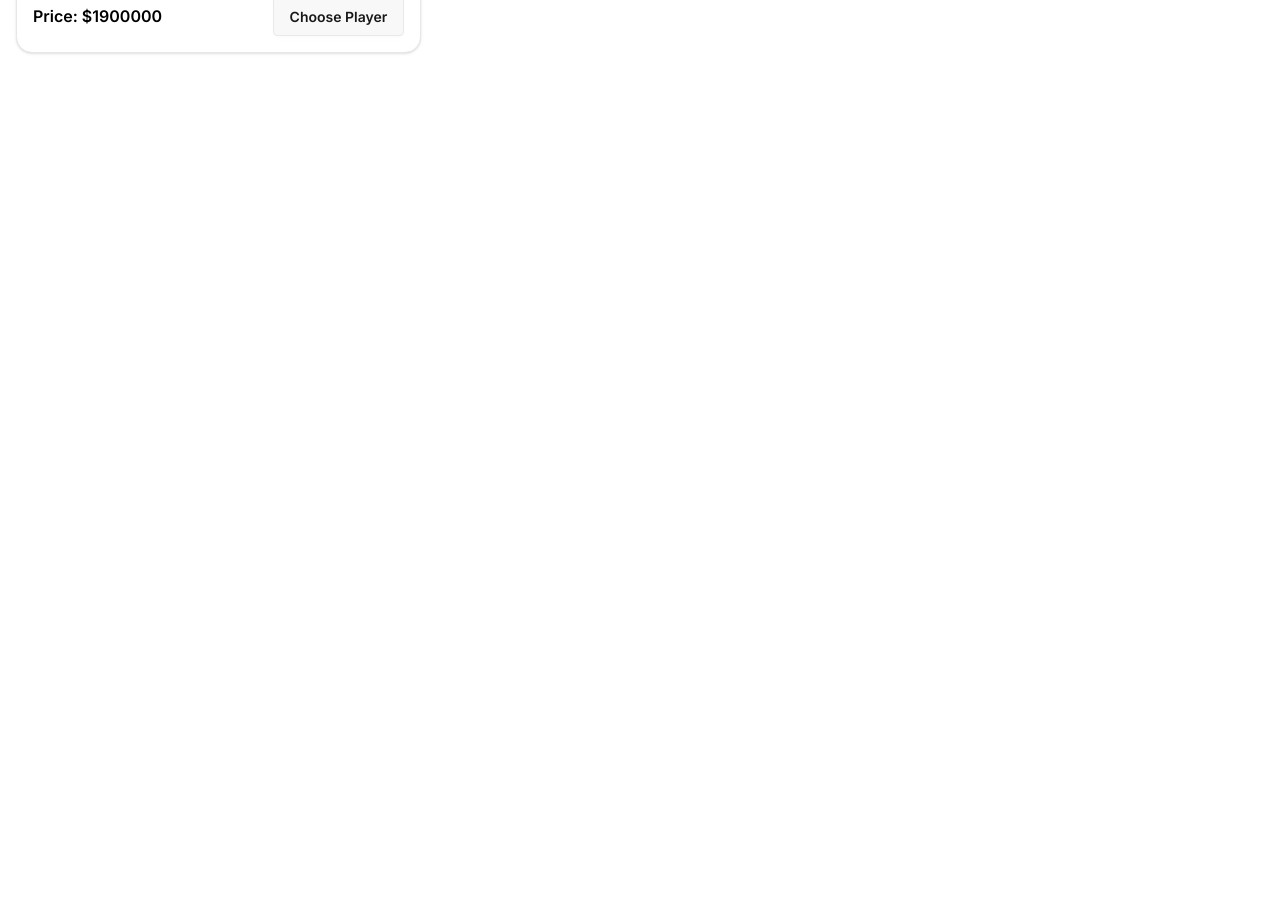
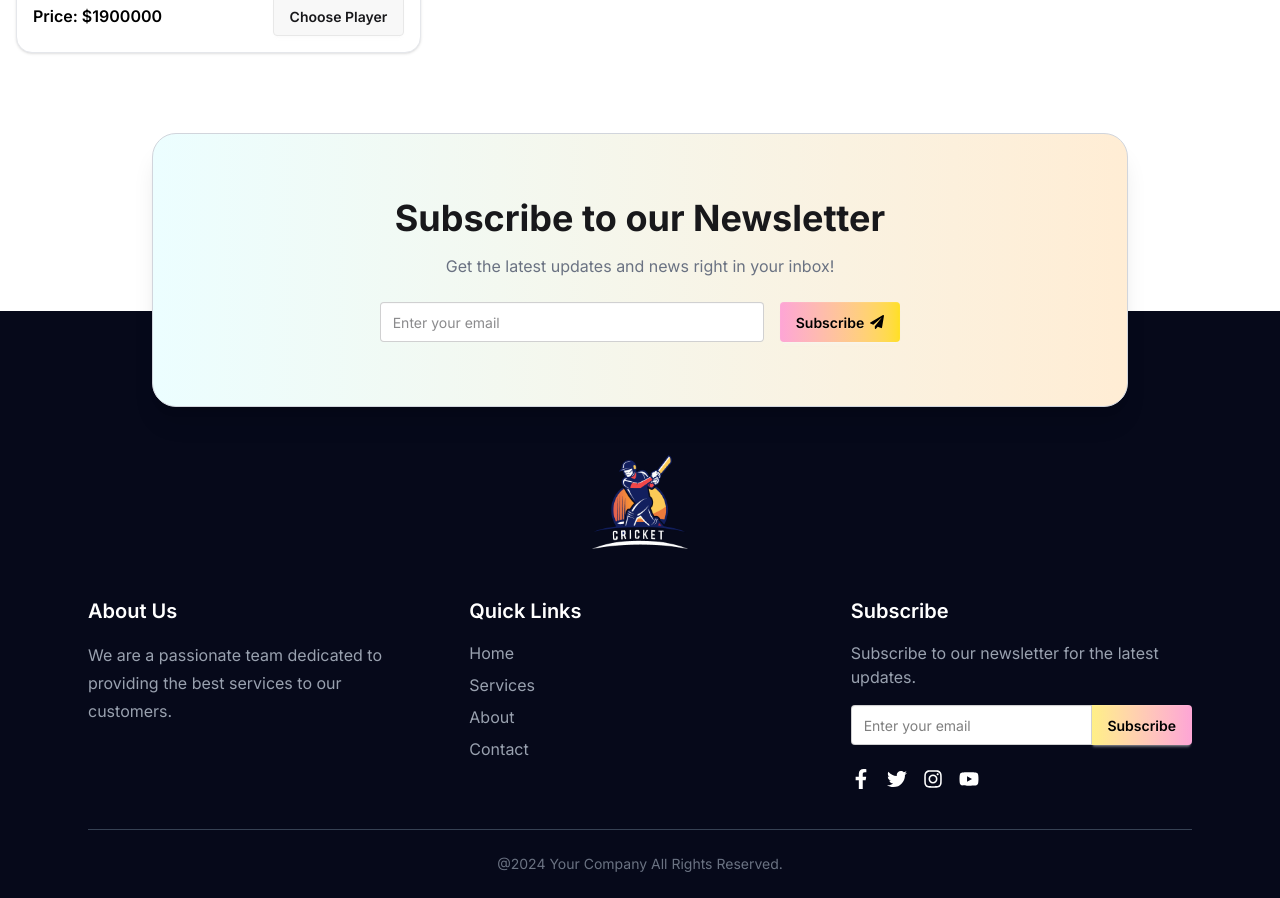
Before and after one commit to abdullah-alsaba/BPL, a React (Vite) app: page / in a window 1280 px wide. Shown: the part 2780-3678 px from the top of the page. Before the commit the page ends 2913 px from the top, so only its background shows below. Built offline with nearby package versions, Linux system fonts and the light colour scheme.

Commit message:
Footer Completed

```diff
--- a/index.html
+++ b/index.html
@@ -4,7 +4,7 @@
     <meta charset="UTF-8" />
     <link rel="icon" type="image/svg+xml" href="/favicon.svg" />
     <meta name="viewport" content="width=device-width, initial-scale=1.0" />
-    <title>bpl</title>
+    <title>BPL</title>
   </head>
   <body>
     <div id="root"></div>
--- a/src/App.jsx
+++ b/src/App.jsx
@@ -5,6 +5,8 @@ import './index.css'
 import Players from "./components/Players/Players"
 import Loading from "./components/Loading/Loading"
 import { ToastContainer } from "react-toastify"
+import Footer from "./components/Footer/Footer"
+import Newsletter from "./components/NewsLetter/Newsletter"
 
 
 const fetchPlayer = async () => {
@@ -29,6 +31,12 @@ function App() {
           setCoin={setCoin}
         ></Players>
       </Suspense>
+      <div className="relative z-10">
+        <Newsletter />
+      </div>
+
+
+      <Footer />
       <ToastContainer></ToastContainer>
     </>
   );
--- /dev/null
+++ b/src/components/Footer/Footer.jsx
@@ -0,0 +1,102 @@
+import { FaFacebookF, FaTwitter, FaInstagram, FaYoutube } from "react-icons/fa";
+import FooterLogo from "../../assets/logo-footer.png"
+
+const Footer = () => {
+  return (
+    <footer className="bg-[#06091A] text-white pt-36 -mt-24">
+      <div className="max-w-6xl mx-auto px-6">
+        {/* Logo */}
+        <div className="flex justify-center mb-12">
+          <img
+            src={FooterLogo}
+            alt="logo"
+            className="w-24"
+          />
+        </div>
+
+        {/* Footer Grid */}
+        <div className="grid grid-cols-1 md:grid-cols-3 gap-10 pb-10 border-b border-gray-700">
+          {/* About */}
+          <div>
+            <h3 className="text-xl font-semibold mb-4">About Us</h3>
+
+            <p className="text-gray-400 leading-7">
+              We are a passionate team dedicated to providing the best services
+              to our customers.
+            </p>
+          </div>
+
+          {/* Links */}
+          <div>
+            <h3 className="text-xl font-semibold mb-4">Quick Links</h3>
+
+            <ul className="space-y-2 text-gray-400">
+              <li>
+                <a className="hover:text-yellow-300 transition">Home</a>
+              </li>
+
+              <li>
+                <a className="hover:text-yellow-300 transition">Services</a>
+              </li>
+
+              <li>
+                <a className="hover:text-yellow-300 transition">About</a>
+              </li>
+
+              <li>
+                <a className="hover:text-yellow-300 transition">Contact</a>
+              </li>
+            </ul>
+          </div>
+
+          {/* Subscribe */}
+          <div>
+            <h3 className="text-xl font-semibold mb-4">Subscribe</h3>
+
+            <p className="text-gray-400 mb-4">
+              Subscribe to our newsletter for the latest updates.
+            </p>
+
+            <div className="join w-full">
+              <input
+                type="email"
+                placeholder="Enter your email"
+                className="input input-bordered join-item w-full text-black"
+              />
+
+              <button className="btn join-item border-none text-black bg-linear-to-r from-yellow-200 to-pink-300">
+                Subscribe
+              </button>
+            </div>
+
+            {/* Social Icons */}
+            <div className="flex gap-4 mt-6 text-xl">
+              <a className="hover:text-yellow-300 cursor-pointer">
+                <FaFacebookF />
+              </a>
+
+              <a className="hover:text-yellow-300 cursor-pointer">
+                <FaTwitter />
+              </a>
+
+              <a className="hover:text-yellow-300 cursor-pointer">
+                <FaInstagram />
+              </a>
+
+              <a className="hover:text-yellow-300 cursor-pointer">
+                <FaYoutube />
+              </a>
+            </div>
+          </div>
+        </div>
+
+        {/* Copyright */}
+        <div className="text-center py-6 text-gray-500 text-sm">
+          @2024 Your Company All Rights Reserved.
+        </div>
+      </div>
+    </footer>
+  );
+};
+
+export default Footer;
--- /dev/null
+++ b/src/components/NewsLetter/Newsletter.jsx
@@ -0,0 +1,34 @@
+import { FaPaperPlane } from "react-icons/fa";
+
+const Newsletter = () => {
+  return (
+    <div className="max-w-5xl mx-auto px-6 relative z-10">
+      <div className="bg-base-100 rounded-3xl border border-gray-300 shadow-xl p-10 md:p-16 bg-gradient-to-r from-cyan-50 to-orange-100">
+        <div className="text-center space-y-4">
+          <h2 className="text-3xl md:text-4xl font-bold">
+            Subscribe to our Newsletter
+          </h2>
+
+          <p className="text-gray-500">
+            Get the latest updates and news right in your inbox!
+          </p>
+
+          <div className="flex flex-col md:flex-row justify-center items-center gap-4 mt-6">
+            <input
+              type="email"
+              placeholder="Enter your email"
+              className="input input-bordered w-full md:w-96"
+            />
+
+            <button className="btn border-none text-black bg-gradient-to-r from-pink-300 to-yellow-300 hover:from-yellow-300 hover:to-pink-300">
+              Subscribe
+              <FaPaperPlane />
+            </button>
+          </div>
+        </div>
+      </div>
+    </div>
+  );
+};
+
+export default Newsletter;
```
